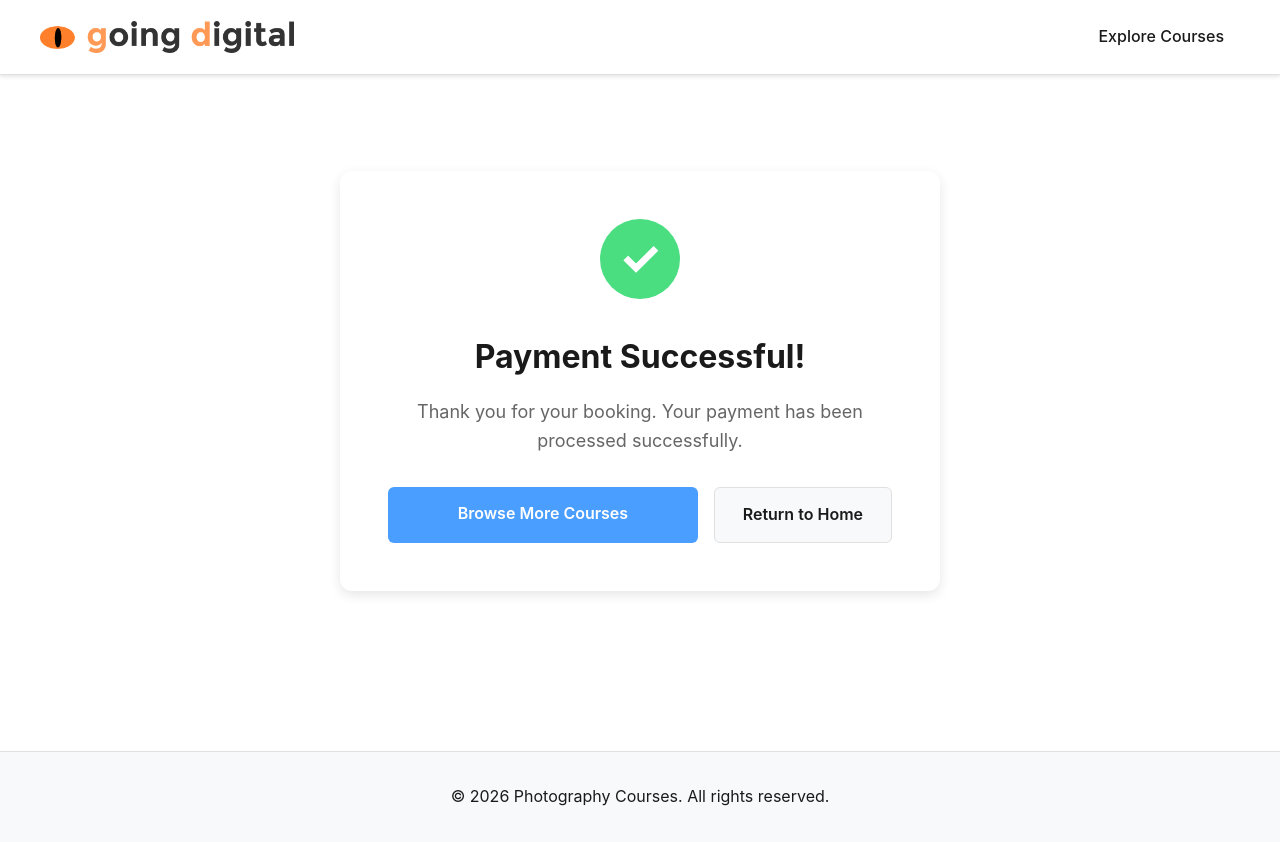
After one commit to jthitch/going-digital, a Django app: page /payments/success/ in a window 1280 px wide. The commit adds this page. Run offline with Django 4.2, Linux system fonts and the light colour scheme; parts of the project's set-up code (start-up, migrations or seed data) failed here and were passed over.

Commit message:
Implement booking form enhancements and payment flow improvements: update BookingForm to pre-fill user data only for authenticated users, modify CreateBookingView to allow unauthenticated bookings in development mode, and enhance payment views to handle both GET and POST requests. Add new templates for booking confirmation and cancellation, and introduce CSS styles for booking and payment pages.

```diff
--- a/courses/views.py
+++ b/courses/views.py
@@ -261,6 +261,8 @@ class CourseListView(ListView):
                         'price': float(instance_price),
                         'spaces_available': instance.spaces_available,
                         'instructor_name': instance.instructor.user.get_full_name() if instance.instructor and instance.instructor.user else None,
+                        'enrollment_open': instance.enrollment_open,
+                        'is_full': instance.is_full,
                     })
 
         context['instances_data'] = json.dumps(instances_data)
--- a/payments/views.py
+++ b/payments/views.py
@@ -28,8 +28,21 @@ if STRIPE_AVAILABLE and hasattr(settings, 'STRIPE_SECRET_KEY'):
 class CreateCheckoutSessionView(View):
     """Create Stripe Checkout Session for booking."""
 
+    def dispatch(self, request, *args, **kwargs):
+        """Handle both GET and POST requests for easier testing."""
+        if request.method == 'GET':
+            return self.post(request, *args, **kwargs)
+        return super().dispatch(request, *args, **kwargs)
+
     def post(self, request, booking_id):
-        booking = get_object_or_404(Booking, id=booking_id, user=request.user, status='pending')
+        if not STRIPE_AVAILABLE:
+            return JsonResponse({'error': 'Stripe is not configured. Please install stripe and set STRIPE_SECRET_KEY in settings.'}, status=503)
+
+        # In dev mode, allow booking without authentication
+        if request.user.is_authenticated:
+            booking = get_object_or_404(Booking, id=booking_id, user=request.user, status='pending')
+        else:
+            booking = get_object_or_404(Booking, id=booking_id, status='pending')
 
         try:
             checkout_session = stripe.checkout.Session.create(
@@ -124,13 +137,13 @@ class StripeWebhookView(View):
                 booking.status = 'confirmed'
                 booking.save()
 
-                # Update course instance student count
-                booking.course_instance.current_students += 1
-                booking.course_instance.save()
+            # Update course instance student count
+            booking.course_instance.current_students += 1
+            booking.course_instance.save()
 
-                # Send confirmation emails
-                send_booking_confirmation_email.delay(booking.id)
-                send_payment_success_email.delay(booking.id)
+            # Send confirmation emails (call directly, not with .delay())
+            send_booking_confirmation_email(booking.id)
+            send_payment_success_email(booking.id)
 
         except (Payment.DoesNotExist, Booking.DoesNotExist, KeyError) as e:
             # Log error
@@ -150,6 +163,23 @@ class PaymentSuccessView(TemplateView):
     """Payment success page."""
     template_name = 'payments/success.html'
 
+    def get_context_data(self, **kwargs):
+        context = super().get_context_data(**kwargs)
+        session_id = self.request.GET.get('session_id')
+        if session_id and STRIPE_AVAILABLE:
+            try:
+                session = stripe.checkout.Session.retrieve(session_id)
+                if session.metadata and 'booking_id' in session.metadata:
+                    from bookings.models import Booking
+                    try:
+                        booking = Booking.objects.get(id=session.metadata['booking_id'])
+                        context['booking'] = booking
+                    except Booking.DoesNotExist:
+                        pass
+            except stripe.error.StripeError:
+                pass
+        return context
+
 
 class PaymentCancelView(TemplateView):
     """Payment cancellation page."""
--- a/photocourses/urls.py
+++ b/photocourses/urls.py
@@ -17,8 +17,8 @@ urlpatterns = [
     path('admin/', admin.site.urls),
     path('favicon.ico', RedirectView.as_view(url=staticfiles_storage.url('img/favicon/favicon.png'), permanent=True)),
     path('', include('courses.urls')),
-    path('api/bookings/', include('bookings.urls')),
-    path('api/payments/', include('payments.urls')),
+    path('bookings/', include('bookings.urls')),
+    path('payments/', include('payments.urls')),
 ]
 
 if settings.DEBUG:
--- /dev/null
+++ b/static/css/booking.css
@@ -0,0 +1,285 @@
+/* Booking and Payment Styles */
+
+.booking-container {
+    max-width: 800px;
+    margin: 2rem auto;
+    padding: 2rem;
+    background: var(--bg-primary);
+    border-radius: 12px;
+    box-shadow: 0 4px 12px var(--shadow);
+}
+
+.booking-container h1 {
+    font-size: 2rem;
+    margin-bottom: 2rem;
+    color: var(--text-primary);
+}
+
+.course-summary {
+    background: var(--bg-secondary);
+    padding: 1.5rem;
+    border-radius: 8px;
+    margin-bottom: 2rem;
+    border: 1px solid var(--border-color);
+}
+
+.course-summary h2 {
+    font-size: 1.5rem;
+    margin-bottom: 1rem;
+    color: var(--text-primary);
+}
+
+.course-details p {
+    margin: 0.5rem 0;
+    color: var(--text-secondary);
+}
+
+.course-details .warning {
+    color: #ff6b6b;
+    font-weight: 600;
+}
+
+.booking-form {
+    display: flex;
+    flex-direction: column;
+    gap: 1.5rem;
+}
+
+.form-group {
+    display: flex;
+    flex-direction: column;
+    gap: 0.5rem;
+}
+
+.form-group label {
+    font-weight: 600;
+    color: var(--text-primary);
+    font-size: 0.95rem;
+}
+
+.form-group input,
+.form-group textarea {
+    padding: 0.75rem;
+    border: 1px solid var(--border-color);
+    border-radius: 6px;
+    font-size: 1rem;
+    background: var(--bg-primary);
+    color: var(--text-primary);
+    transition: border-color 0.2s;
+}
+
+.form-group input:focus,
+.form-group textarea:focus {
+    outline: none;
+    border-color: #4a9eff;
+    box-shadow: 0 0 0 3px rgba(74, 158, 255, 0.1);
+}
+
+.form-group small {
+    font-size: 0.85rem;
+    color: var(--text-secondary);
+    margin-top: 0.25rem;
+}
+
+.form-group .error {
+    color: #ff6b6b;
+    font-size: 0.875rem;
+    margin-top: 0.25rem;
+}
+
+.error-message {
+    background: var(--error-bg, #ffe6e6);
+    color: var(--error-text, #ff6b6b);
+    padding: 1rem;
+    border-radius: 6px;
+    border: 1px solid #ff6b6b;
+}
+
+.form-actions {
+    display: flex;
+    gap: 1rem;
+    margin-top: 1rem;
+}
+
+.btn-primary,
+.btn-secondary {
+    padding: 0.875rem 1.75rem;
+    border-radius: 6px;
+    font-size: 1rem;
+    font-weight: 600;
+    text-decoration: none;
+    display: inline-block;
+    text-align: center;
+    transition: all 0.2s;
+    border: none;
+    cursor: pointer;
+}
+
+.btn-primary {
+    background: #4a9eff;
+    color: white;
+    flex: 1;
+}
+
+.btn-primary:hover {
+    background: #6bb0ff;
+    transform: translateY(-1px);
+    box-shadow: 0 4px 12px rgba(74, 158, 255, 0.3);
+}
+
+.btn-secondary {
+    background: var(--bg-secondary);
+    color: var(--text-primary);
+    border: 1px solid var(--border-color);
+}
+
+.btn-secondary:hover {
+    background: var(--bg-primary);
+    border-color: var(--text-secondary);
+}
+
+/* Payment Success/Cancel Pages */
+.payment-success-container,
+.payment-cancel-container {
+    max-width: 600px;
+    margin: 4rem auto;
+    padding: 3rem;
+    text-align: center;
+    background: var(--bg-primary);
+    border-radius: 12px;
+    box-shadow: 0 4px 12px var(--shadow);
+}
+
+.success-icon,
+.cancel-icon {
+    width: 80px;
+    height: 80px;
+    margin: 0 auto 2rem;
+    border-radius: 50%;
+    display: flex;
+    align-items: center;
+    justify-content: center;
+    font-size: 3rem;
+    font-weight: bold;
+}
+
+.success-icon {
+    background: #4ade80;
+    color: white;
+}
+
+.cancel-icon {
+    background: #f87171;
+    color: white;
+}
+
+.payment-success-container h1,
+.payment-cancel-container h1 {
+    font-size: 2rem;
+    margin-bottom: 1rem;
+    color: var(--text-primary);
+}
+
+.success-message,
+.cancel-message {
+    font-size: 1.125rem;
+    color: var(--text-secondary);
+    margin-bottom: 2rem;
+}
+
+.booking-info {
+    background: var(--bg-secondary);
+    padding: 1.5rem;
+    border-radius: 8px;
+    margin: 2rem 0;
+    text-align: left;
+}
+
+.booking-info p {
+    margin: 0.5rem 0;
+    color: var(--text-secondary);
+}
+
+.booking-info strong {
+    color: var(--text-primary);
+}
+
+.actions {
+    display: flex;
+    gap: 1rem;
+    justify-content: center;
+    margin-top: 2rem;
+}
+
+/* Course Detail Booking Button */
+.btn-book {
+    padding: 0.75rem 1.5rem;
+    background: #4a9eff;
+    color: white;
+    text-decoration: none;
+    border-radius: 6px;
+    font-weight: 600;
+    display: inline-block;
+    transition: all 0.2s;
+    border: none;
+    cursor: pointer;
+}
+
+.btn-book:hover {
+    background: #6bb0ff;
+    transform: translateY(-1px);
+    box-shadow: 0 4px 12px rgba(74, 158, 255, 0.3);
+}
+
+.instance-actions {
+    margin-top: 1rem;
+}
+
+.status-badge {
+    padding: 0.5rem 1rem;
+    border-radius: 6px;
+    font-weight: 600;
+    display: inline-block;
+}
+
+.status-badge.full {
+    background: #fee2e2;
+    color: #dc2626;
+}
+
+.status-badge.closed {
+    background: #f3f4f6;
+    color: #6b7280;
+}
+
+[data-theme="dark"] .status-badge.full {
+    background: #4a1a1a;
+    color: #ff6b6b;
+}
+
+[data-theme="dark"] .status-badge.closed {
+    background: #2d2d2d;
+    color: #9ca3af;
+}
+
+/* Responsive */
+@media (max-width: 768px) {
+    .booking-container {
+        margin: 1rem;
+        padding: 1.5rem;
+    }
+
+    .payment-success-container,
+    .payment-cancel-container {
+        margin: 2rem 1rem;
+        padding: 2rem;
+    }
+
+    .form-actions {
+        flex-direction: column;
+    }
+
+    .actions {
+        flex-direction: column;
+    }
+}
--- a/templates/courses/course_detail.html
+++ b/templates/courses/course_detail.html
@@ -136,7 +136,7 @@
                             {% if instance.is_full %}
                             <span class="status-badge full">Fully Booked</span>
                             {% elif instance.enrollment_open %}
-                            <a href="{% url 'bookings:create' instance.id %}" class="btn-book">Book Now</a>
+                            <a href="{% url 'bookings:create' instance.id %}" class="btn-book btn-primary">Book Now - £{{ instance.price }}</a>
                             {% else %}
                             <span class="status-badge closed">Enrollment Closed</span>
                             {% endif %}
--- /dev/null
+++ b/templates/payments/success.html
@@ -0,0 +1,38 @@
+{% extends "base.html" %}
+{% load static %}
+
+{% block title %}Payment Successful - Photography Courses{% endblock %}
+
+{% block extra_head %}
+<link rel="stylesheet" href="{% static 'css/booking.css' %}">
+{% endblock %}
+
+{% block content %}
+<div class="payment-success-container">
+    <div class="success-icon">✓</div>
+    <h1>Payment Successful!</h1>
+    <p class="success-message">Thank you for your booking. Your payment has been processed successfully.</p>
+
+    {% if booking %}
+    <div class="booking-info">
+        <h2>Booking Details</h2>
+        <p><strong>Booking Reference:</strong> {{ booking.booking_reference }}</p>
+        <p><strong>Course:</strong> {{ booking.course_instance.course.title }}</p>
+        <p><strong>Date:</strong> {{ booking.course_instance.start_date|date:"F j, Y" }} at {{ booking.course_instance.start_date|date:"g:i A" }}</p>
+        <p><strong>Location:</strong> {{ booking.course_instance.location.name }}, {{ booking.course_instance.location.city }}</p>
+        <p><strong>Amount Paid:</strong> £{{ booking.price_paid }}</p>
+        <p>You will receive a confirmation email shortly.</p>
+    </div>
+    {% elif request.GET.session_id %}
+    <div class="booking-info">
+        <p>Your booking is being confirmed. You will receive a confirmation email shortly.</p>
+        <p><strong>Session ID:</strong> {{ request.GET.session_id }}</p>
+    </div>
+    {% endif %}
+
+    <div class="actions">
+        <a href="{% url 'courses:course_list' %}" class="btn-primary">Browse More Courses</a>
+        <a href="/" class="btn-secondary">Return to Home</a>
+    </div>
+</div>
+{% endblock %}
```
Also changed, not shown: bookings/forms.py (+5 -5 lines), bookings/views.py (+23 -3 lines), templates/bookings/create_booking.html (added, +85 -0 lines), templates/courses/course_list.html (+18 -1 lines), templates/payments/cancel.html (added, +21 -0 lines).
